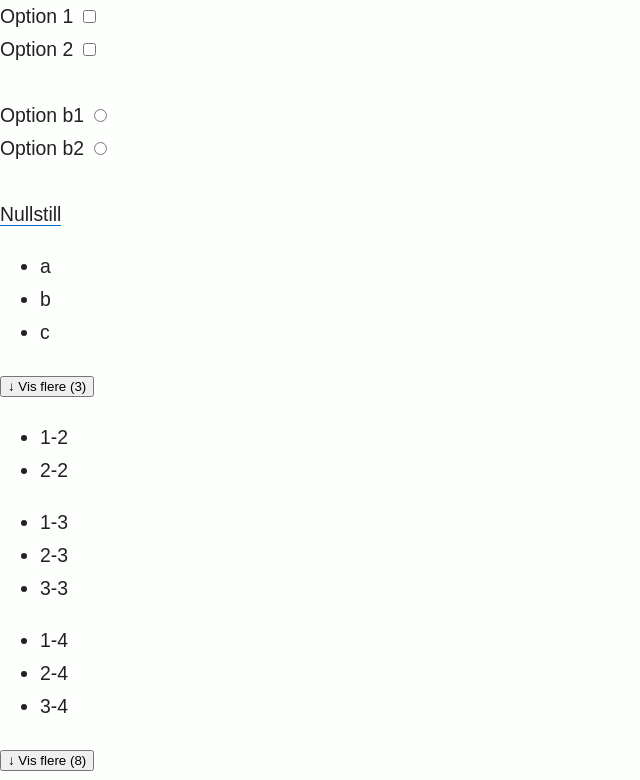
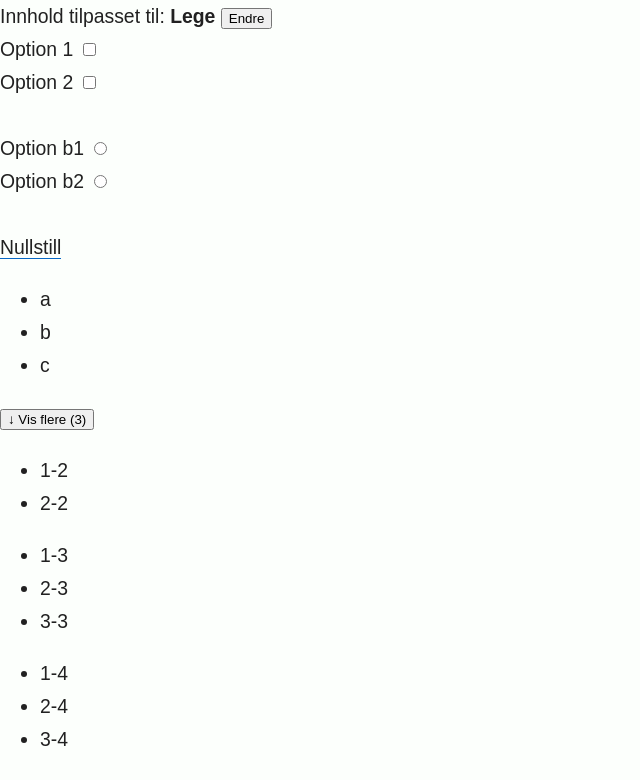
Before and after one commit to netliferesearch/hdir-vanilla-js, a website built with webpack: page index.html in a window 1280 px wide. Shown: the top 780 px of the page, without its empty margins (0-640 px from the left). Built offline with nearby package versions, Linux system fonts and the light colour scheme; files whose address does not match are found by name.

Commit message:
Fix bug causing console error

```diff
--- a/index.html
+++ b/index.html
@@ -11,6 +11,17 @@
     </style>
   </head>
   <body>
+    <div class="b-profession-picker">
+      <label htmlFor="profession-selector" class="b-profession-picker__label">Innhold tilpasset til: <strong>Lege
+        </strong><button class="b-button--clean b-profession-picker__button"
+          id="profession-picker">Endre</button></label>
+      <div class="b-select l-mt-1 l-mb-3 col-md-6 hide" id="profession-picker__content">
+        <select id="profession-selector" class="b-select__select">
+          <option disabled="" class="b-select__option">Lege</option>
+          <option class="b-select__option">Lege</option>
+        </select>
+      </div>
+    </div>
     <aside id="filterToggler">
       <form>
         <label
--- a/src/expandableList.js
+++ b/src/expandableList.js
@@ -13,6 +13,9 @@ function makeListExpandable(parent, max = 3) {
   // Makes the button clickable, the number of
   // items are greater than start limit
   if (parent.querySelectorAll("li").length > startLimit) {
+    if (!parent.querySelector("button")) {
+      return;
+    }
     parent
       .querySelector("button")
       .setAttribute(
```
